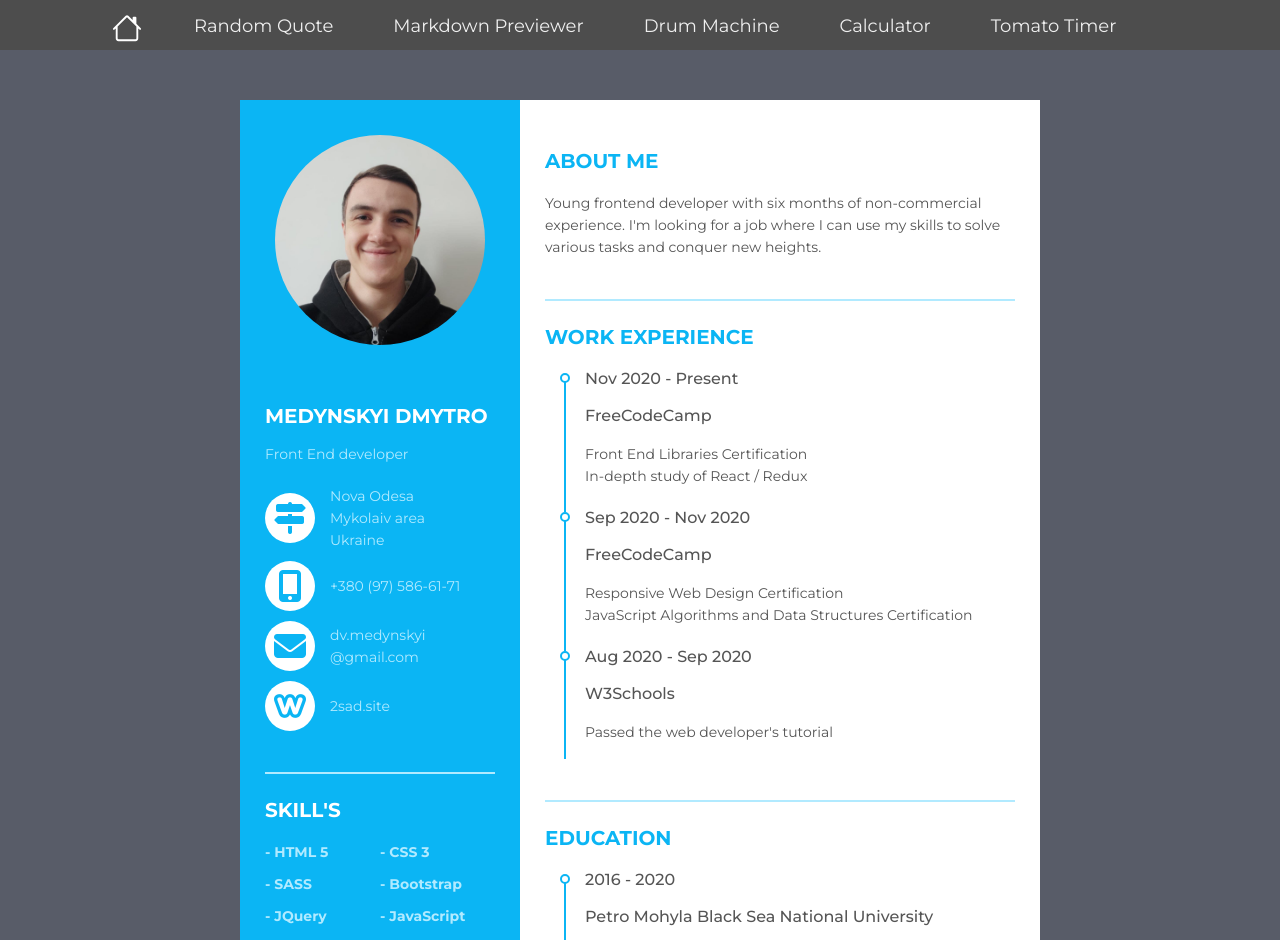
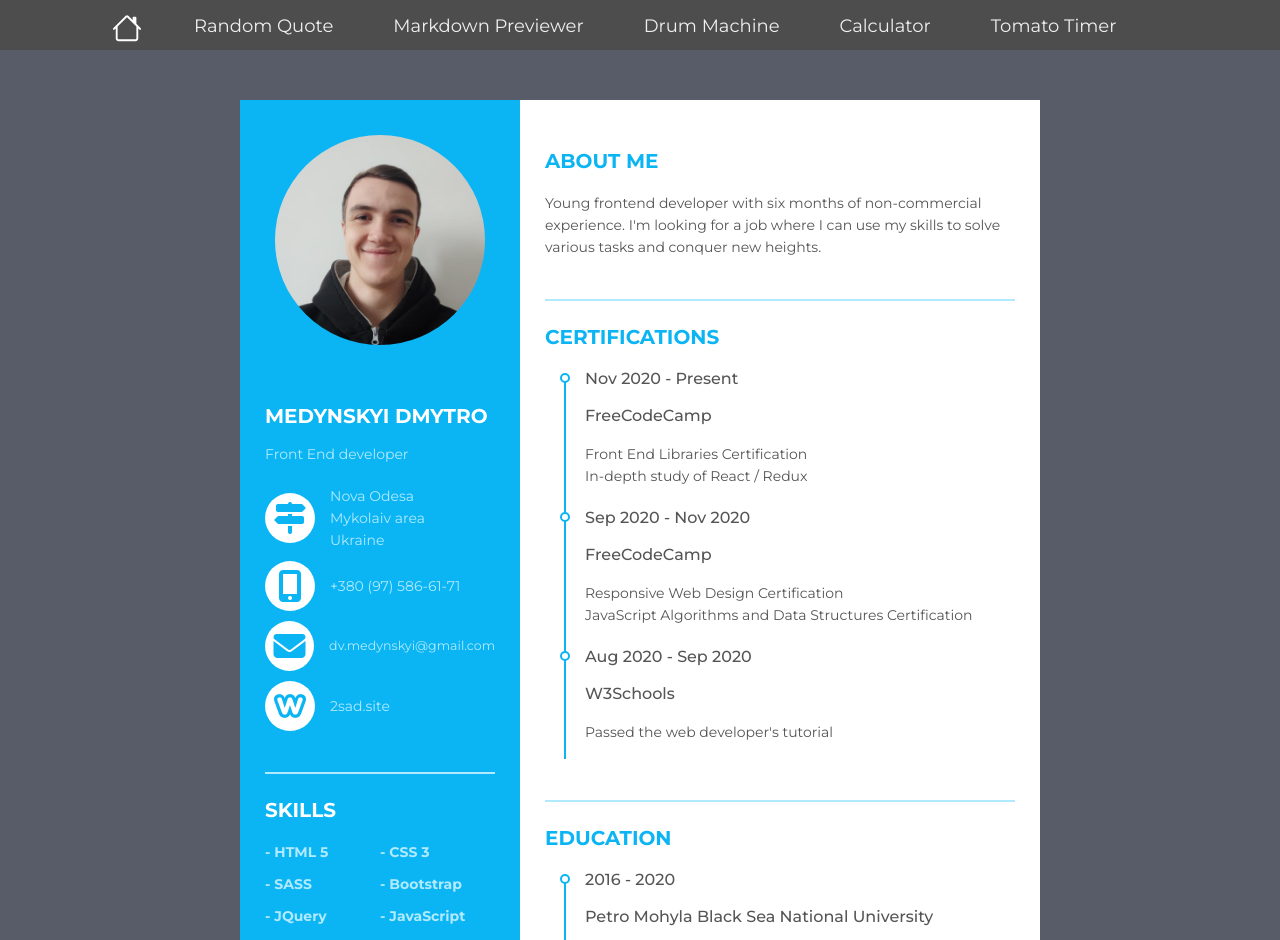
Before and after one commit to ds-vader/Front-End-Libraries-Projects, a React (Create React App) app: page / in a window 1280 px wide. Shown: the top 940 px of the page. Built offline with nearby package versions, Linux system fonts and the light colour scheme.

Commit message:
fix CV info

```diff
--- a/src/Components/CV/CV.jsx
+++ b/src/Components/CV/CV.jsx
@@ -60,9 +60,9 @@
                                             <i className="fas fa-envelope fa-2x"></i>
                                         </a>
                                     </div>
-                                    <div className="data">
+                                    <div className="data" id='CVMail'>
                                         <a href="mailto: dv.medynskyi@gmail.com">
-                                            dv.medynskyi<br />@gmail.com
+                                            dv.medynskyi@gmail.com
                                         </a>
                                     </div>
                                 </li>
@@ -82,7 +82,7 @@
                         </div>
                         <div className="resume_item resume_skills">
                             <div className="title">
-                                <p className="bold">skill's</p>
+                                <p className="bold">skills</p>
                             </div>
                             <ul>
                                 <li>
@@ -246,7 +246,7 @@
                     </div>
                     <div className="resume_item resume_work">
                         <div className="title">
-                            <p className="bold">Work Experience</p>
+                            <p className="bold">Certifications</p>
                         </div>
                         <ul>
                             <li>
--- a/src/Components/CV/CV.scss
+++ b/src/Components/CV/CV.scss
@@ -6,6 +6,7 @@
   list-style: none;
   font-family: "Montserrat", sans-serif;
 }
+
 .CV {
   background: #585c68;
   font-size: 14px;
@@ -129,10 +130,6 @@
   @media (max-width: 820px) {
     padding-left: 10px;
   }
-
-  // @media (max-width: 755px){
-  //   float: none;
-  // }
 }
 
 .resume .resume_left ul li:last-child {
@@ -148,6 +145,10 @@
   margin-right: 15px;
   font-size: 16px;
   position: relative;
+}
+
+.resume .resume_left ul li #CVMail{
+  font-size: 0.9em;
 }
 
 .resume .icon i,
```
Also changed, not shown: 1 other file (tests, documents, lock files or other folders).
